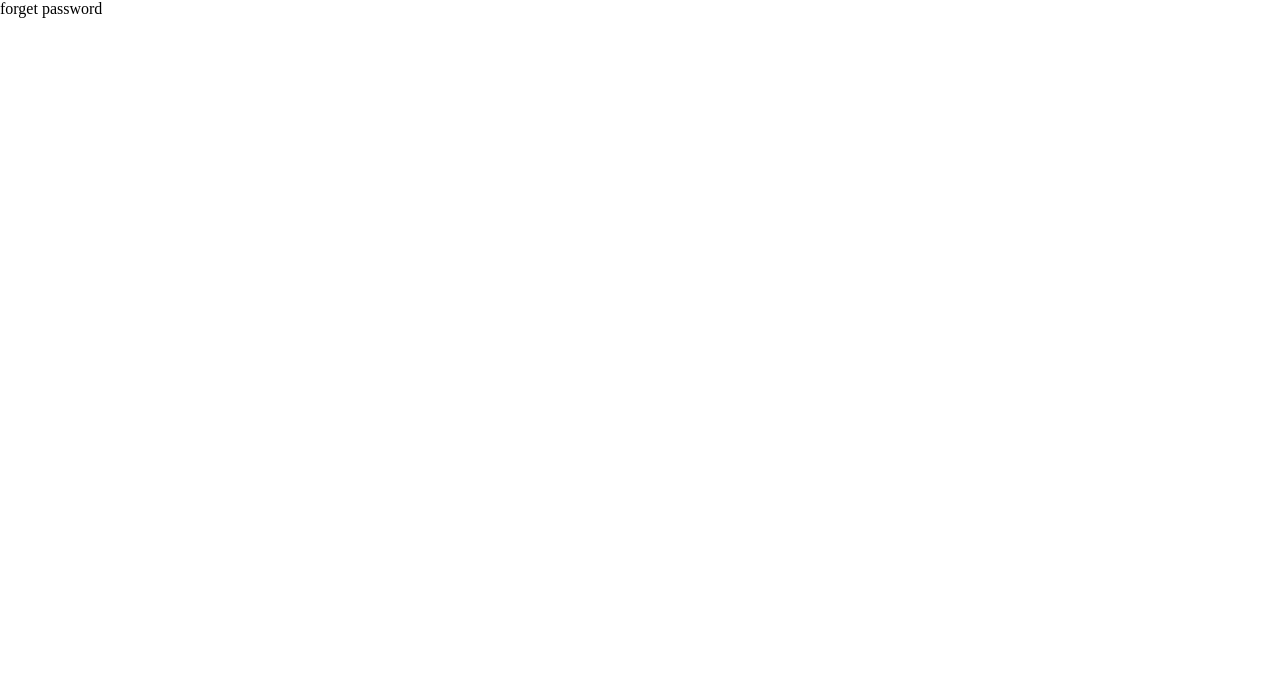
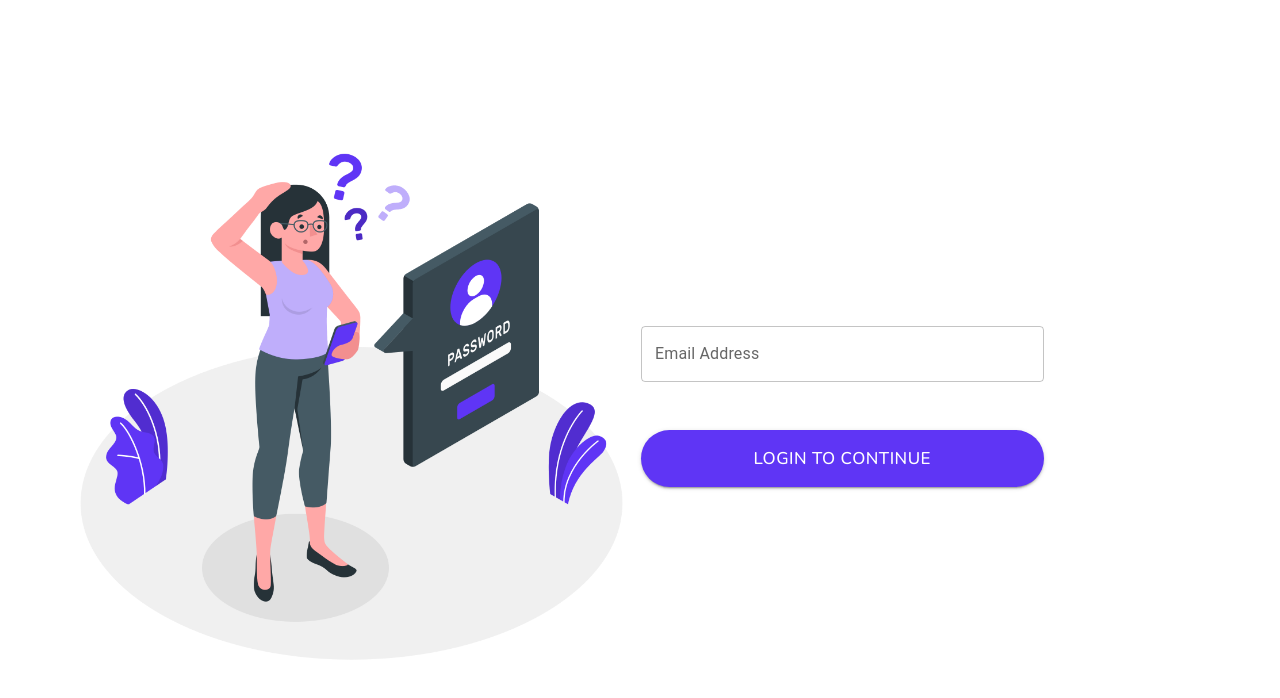
Before and after one commit to rakib119/messanger, a React (Create React App) app: page /forgot-password in a window 1280 px wide. Shown: the top 698 px of the page. Built offline with nearby package versions, Linux system fonts and the light colour scheme.

Commit message:
Forgot password page design

```diff
--- a/src/pages/auth/forgotPassword.js
+++ b/src/pages/auth/forgotPassword.js
@@ -1,9 +1,43 @@
-import React from 'react'
+import React, { useState } from 'react';
+import { Button, Container, Grid, TextField} from '@mui/material';
+import "./auth.css";
+import PropagateLoader from "react-spinners/PropagateLoader";
 
-const ForgotPassword = () => {
+
+
+const ForgotPassword = () =>
+{
+ const [loading,setLoading] = useState(false);
+
   return (
-    <div>
-      forget password
+    <div className='mainbox'>
+      <Container fixed>
+         <Grid className='box' container spacing="2">
+            <Grid item xs={6}>
+              <div>
+                <picture>
+                  <img className='reg-img' src='./asset/images/Forgot password.png' alt='Login' />
+                </picture>
+              </div>
+            </Grid>
+            <Grid  item xs={6}>
+                <div >
+                    <form >
+                        <div className='input-box'>
+                            <TextField  name='email' className='custom-input' id="outlined-basic" type="email" label="Email Address" placeholder='Enter Email Address' variant="outlined" />
+                        </div>
+                        {
+                            loading?(
+                            <Button  className='reg-btn center-load' type='submit' variant='contained' disabled> <PropagateLoader color="#fff" speedMultiplier="0.90" /> </Button>
+                            ):(
+                                <Button className='reg-btn' type='submit' variant='contained' > Login to Continue </Button>
+                            )
+                        }
+                    </form>
+                </div>
+            </Grid>
+         </Grid>
+      </Container>
     </div>
   )
 }
```
Also changed, not shown: public/asset/images/Forgot password.png (added).
